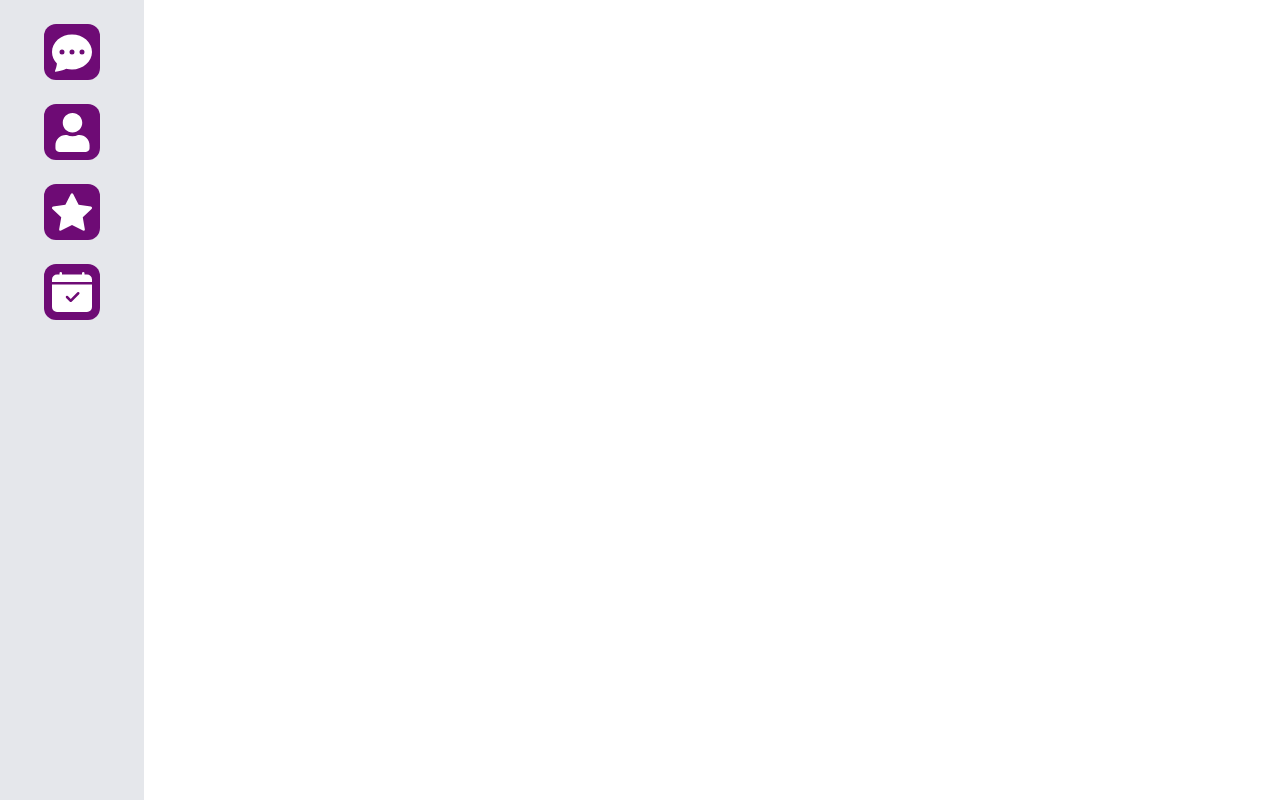
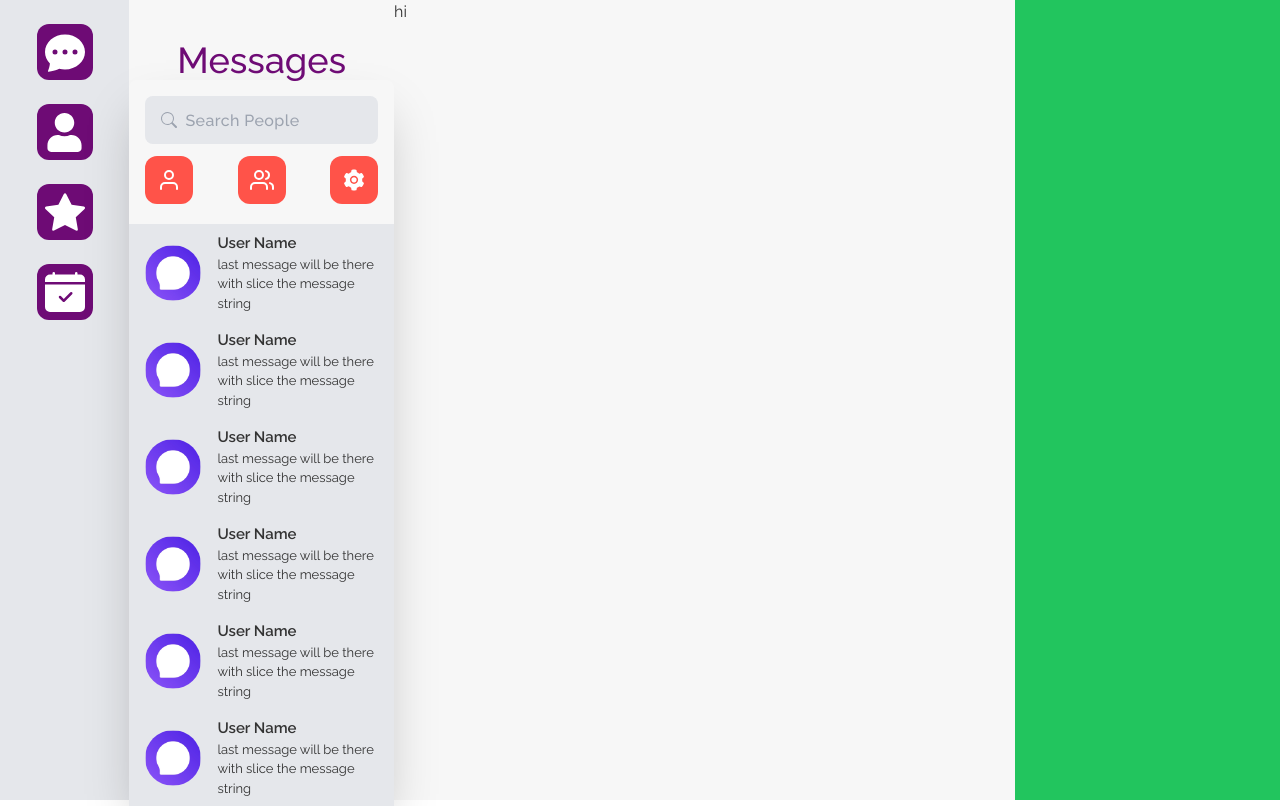
Before and after one commit to iinaamasum/chat-app-client, a React (Create React App) app: page / in a window 1280 px wide. Built offline with nearby package versions, Linux system fonts and the light colour scheme; no server answers.

Commit message:
chat user card and all chat section skelecton done

```diff
--- /dev/null
+++ b/src/Pages/Home/AllChatsSection.jsx
@@ -0,0 +1,61 @@
+import React from 'react';
+import { AiFillSetting } from 'react-icons/ai';
+import { BsSearch } from 'react-icons/bs';
+import { FiUser, FiUsers } from 'react-icons/fi';
+import { NavLink } from 'react-router-dom';
+import ChatUsersCard from './ChatUsersCard';
+
+const AllChatsSection = () => {
+  return (
+    <section className="min-h-screen max-h-screen">
+      <div className="">
+        <h2 className="text-4xl font-medium text-center text-primary pt-10">
+          Messages
+        </h2>
+        <div className="shadow-2xl rounded-lg">
+          <div className="px-4 pt-4">
+            {/* search section  */}
+            <div className="relative">
+              <BsSearch className="absolute left-4 top-4 text-gray-400" />
+              <input
+                type="text"
+                placeholder="Search People"
+                className="input input-bordered w-full rounded-lg text-secondary font-medium tracking-wide focus:outline-none border-0 bg-gray-200 pl-10"
+              />
+            </div>
+
+            {/* friend and groups navigation  */}
+            <div className="flex items-center justify-between mt-3">
+              <NavLink
+                to="/chat"
+                className="text-center w-12 h-12 flex justify-center items-center rounded-xl bg-error"
+              >
+                <FiUser size={40} color="white" className="p-2" />
+              </NavLink>
+              <NavLink
+                to="/chat"
+                className="text-center w-12 h-12 flex justify-center items-center rounded-xl bg-error"
+              >
+                <FiUsers size={40} color="white" className="p-2" />
+              </NavLink>
+              <NavLink
+                to="/chat"
+                className="text-center w-12 h-12 flex justify-center items-center rounded-xl bg-error"
+              >
+                <AiFillSetting size={40} color="white" className="p-2" />
+              </NavLink>
+            </div>
+          </div>
+          {/* chat users collection  */}
+          <div className="mt-5">
+            {[1, 2, 3, 4, 5, 6].map((chat_head, i) => (
+              <ChatUsersCard key={i} />
+            ))}
+          </div>
+        </div>
+      </div>
+    </section>
+  );
+};
+
+export default AllChatsSection;
--- /dev/null
+++ b/src/Pages/Home/ChatUserInfo.jsx
@@ -0,0 +1,7 @@
+import React from 'react';
+
+const ChatUserInfo = () => {
+  return <div className="bg-green-500 min-h-screen"></div>;
+};
+
+export default ChatUserInfo;
--- /dev/null
+++ b/src/Pages/Home/ChatUsersCard.jsx
@@ -0,0 +1,20 @@
+import React from 'react';
+import user from '../../images/logo/logo.png';
+
+const ChatUsersCard = () => {
+  return (
+    <section className="bg-gray-200 px-4 py-2">
+      <div className="flex justify-between items-center">
+        <img className="w-14 h-14 rounded-full" src={user} alt="" />
+        <div className="ml-4">
+          <h2 className="text-[15px] font-semibold">User Name</h2>
+          <p className="text-[13px]">
+            last message will be there with slice the message string
+          </p>
+        </div>
+      </div>
+    </section>
+  );
+};
+
+export default ChatUsersCard;
--- a/src/Pages/Home/Home.jsx
+++ b/src/Pages/Home/Home.jsx
@@ -1,10 +1,25 @@
 import React from 'react';
-import SideBar from './SideBar';
+import AllChatsSection from './AllChatsSection';
+import ChatUserInfo from './ChatUserInfo';
+import LeftNavSideBar from './LeftNavSideBar';
+import MessagesSection from './MessagesSection';
 
 const Home = () => {
   return (
-    <div>
-      <SideBar />
+    <div className="flex items-center bg-[#f7f7f7]">
+      {/* left most side bar */}
+      <LeftNavSideBar />
+      <div className="flex items-center justify-center w-full">
+        <div className="w-[23%]">
+          <AllChatsSection />
+        </div>
+        <div className="w-[54%]">
+          <MessagesSection />
+        </div>
+        <div className="w-[23%]">
+          <ChatUserInfo />
+        </div>
+      </div>
     </div>
   );
 };
--- a/src/Pages/Home/SideBar.jsx
+++ b/src/Pages/Home/LeftNavSideBar.jsx
@@ -7,8 +7,9 @@ import {
 import { FaUser } from 'react-icons/fa';
 import { NavLink } from 'react-router-dom';
 
-const SideBar = () => {
+const LeftNavSideBar = () => {
   return (
+    // left most sidebar to navigate
     <section className="w-36 bg-gray-200 min-h-screen">
       <div className="flex flex-col justify-center items-center w-full">
         <NavLink
@@ -40,4 +41,4 @@ const SideBar = () => {
   );
 };
 
-export default SideBar;
+export default LeftNavSideBar;
--- /dev/null
+++ b/src/Pages/Home/MessagesSection.jsx
@@ -0,0 +1,7 @@
+import React from 'react';
+
+const MessagesSection = () => {
+  return <div className="bg-red min-h-screen">hi</div>;
+};
+
+export default MessagesSection;
--- a/tailwind.config.js
+++ b/tailwind.config.js
@@ -12,8 +12,8 @@ module.exports = {
           'base-100': '#FFFFFF',
           info: '#3ABFF8',
           success: '#36D399',
-          warning: '#FBBD23',
-          error: '#F87272',
+          warning: '#DAA520',
+          error: '#FF5349',
         },
       },
       'fantasy',
```
